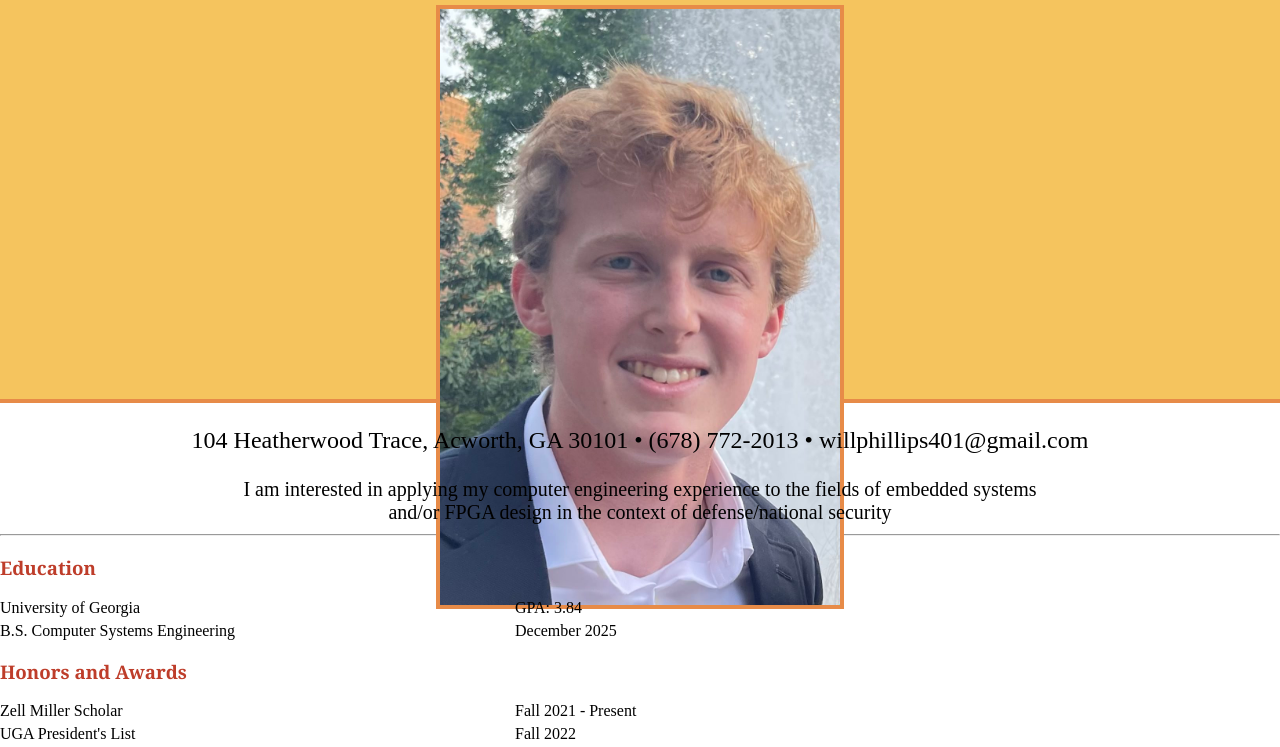
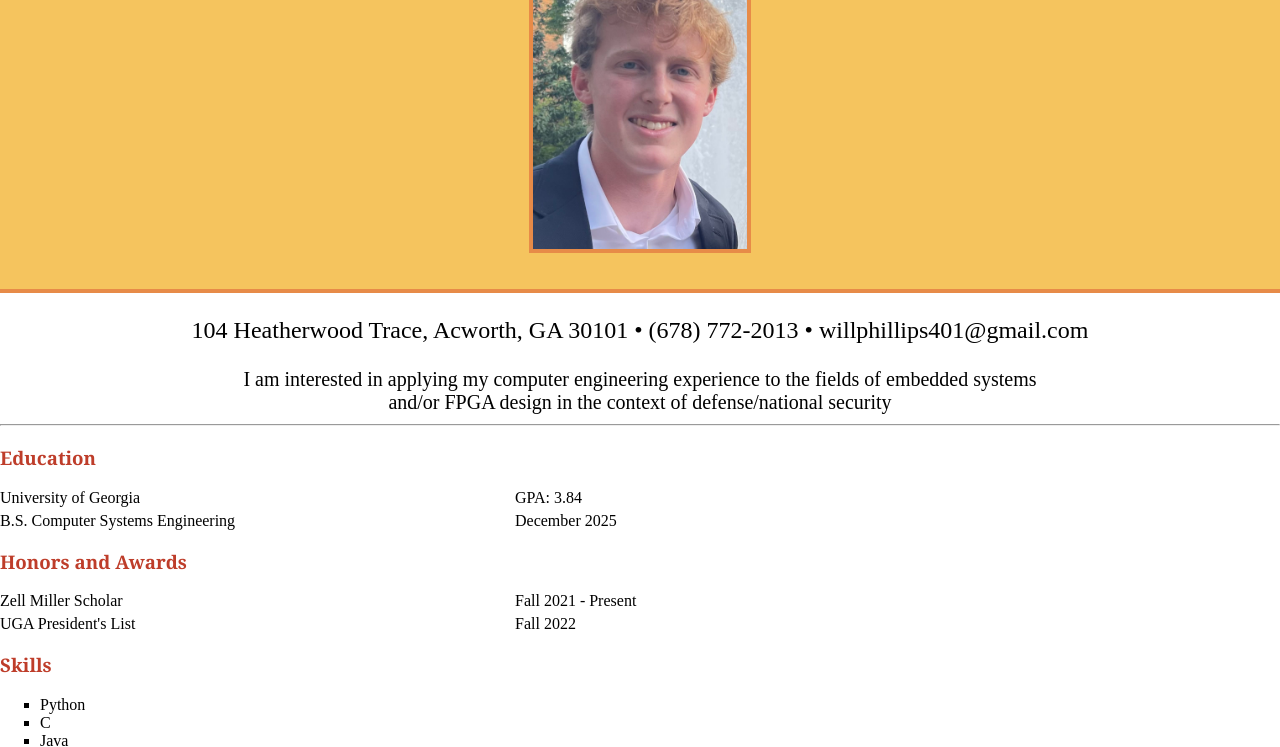
Before and after one commit to willphillips0/class-cv, a plain HTML site: page index.html in a window 1280 px wide. Shown: the part 231-978 px from the top of the page. Drawn offline with Linux system fonts and the light colour scheme.

Commit message:
Fixed scaling issue for smaller laptop screens

```diff
--- a/css/style.css
+++ b/css/style.css
@@ -28,12 +28,11 @@ footer {
 
 /*********** Splash Page ************************/
 header {
-  height: 60vh;
+  height: 450px;
   background-color: #F5C45E;
   display: flex;
   flex-direction: column;
   align-items: center;
-  padding: 10vh 0 0 0;
   border-bottom: 4px solid #E78B48;
 
 
@@ -45,8 +44,8 @@ header h1 {
 }
 
 header img {
-  height: 600px;
-  width: 400px;
+  height: 320px;
+  width: auto;
   border: 4px solid #E78B48;
 }
 
```
